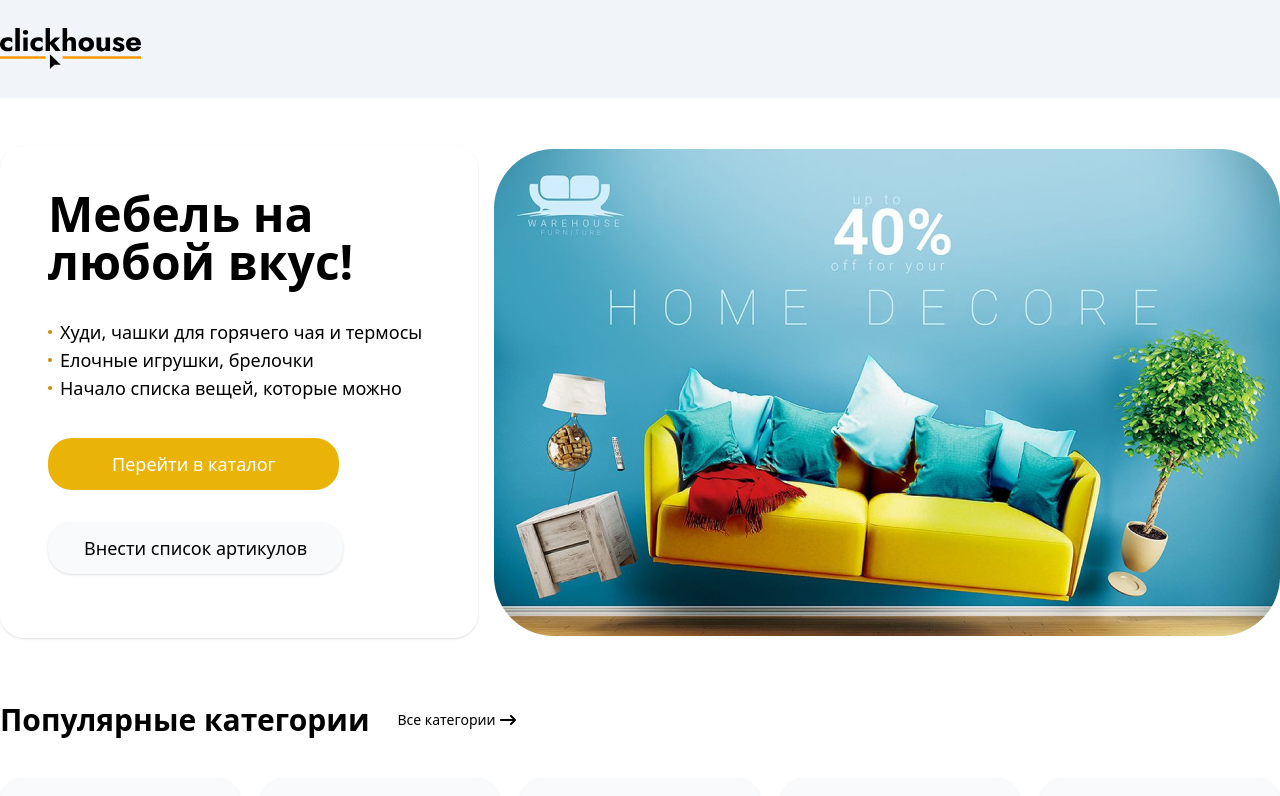
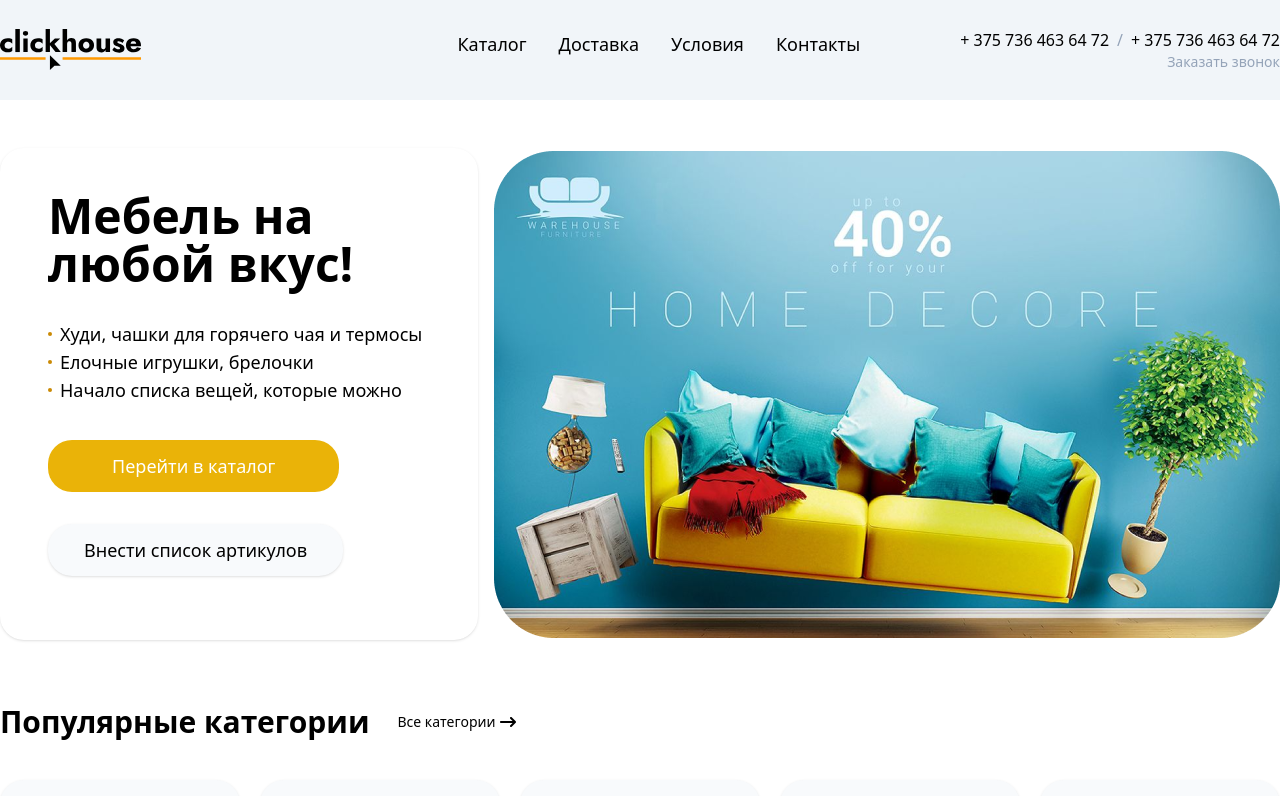
Before and after one commit to Doniyor-Roziqulov/reactpro, a React (Vite) app: page / in a window 1280 px wide. Shown: the top 796 px of the page. Built offline with nearby package versions, Linux system fonts and the light colour scheme; no server answers.

Commit message:
Add navbar display

```diff
--- a/src/companents/header/Header.css
+++ b/src/companents/header/Header.css
@@ -42,6 +42,24 @@
         border-top: none;
     }
 
+    .close {
+        position: relative;
+        top: 0;
+        left: 0;
+        display: flex;
+        flex-direction: row !important;
+        height: auto;
+        align-items: center;
+        padding: 0;
+        column-gap: 100px;
+        border-top: none;
+    }
+
+    .close ul {
+        flex-direction: row;
+        row-gap: 12px;
+    }
+
     .open ul {
         flex-direction: row;
         row-gap: 12px;
```
